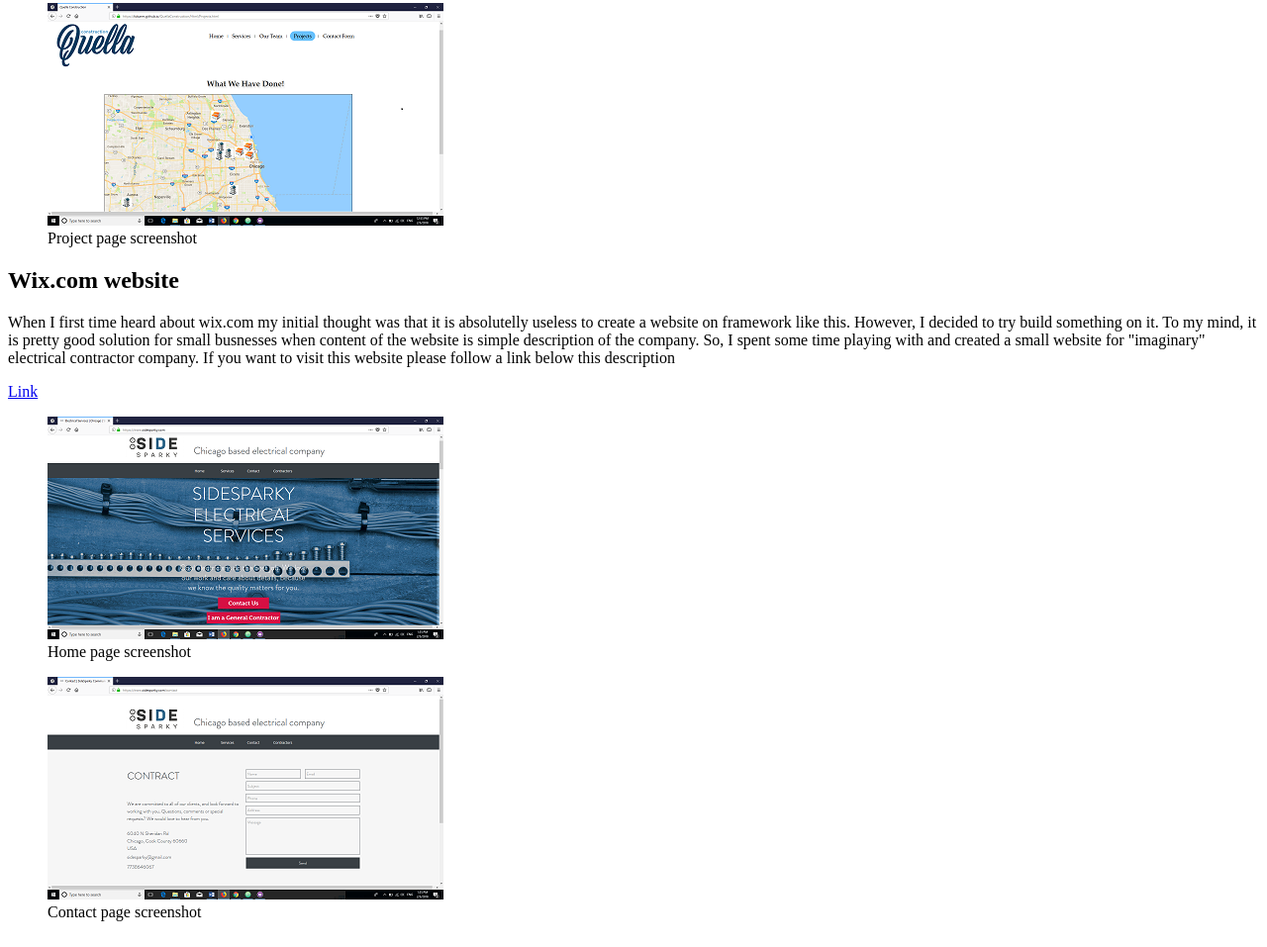
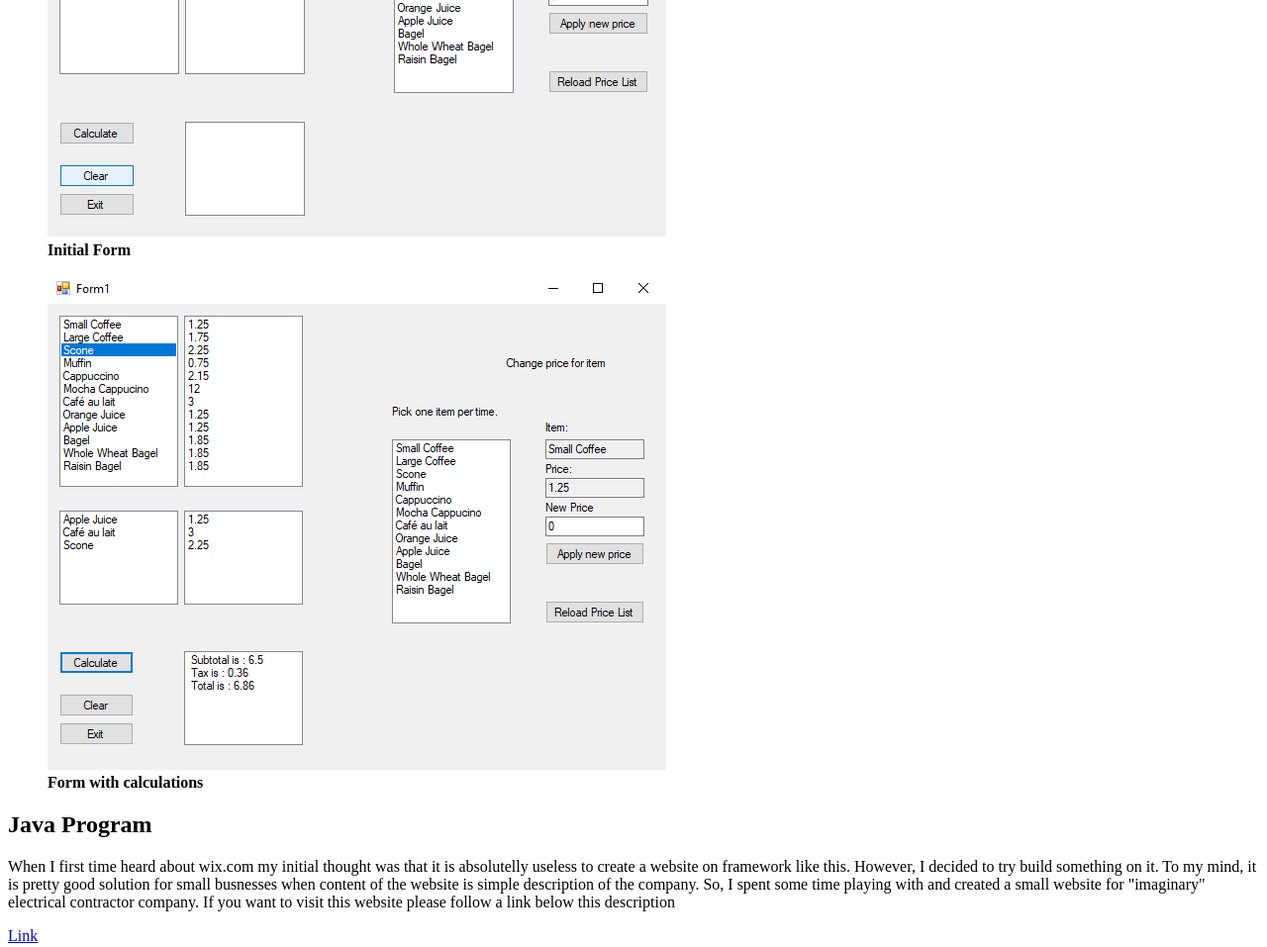
Before and after one commit to TokarM/Project, a plain HTML site: page myPrograms.html in a window 1280 px wide. Shown: the part 727-1684 px from the top of the page at 99% size. Drawn offline with Linux system fonts and the light colour scheme.

Commit message:
Add pictures to myPrograms page

```diff
--- a/myPrograms.html
+++ b/myPrograms.html
@@ -23,7 +23,7 @@
   I would say ".NET Framework and Java programming language are my best friends".
   Right after this introduction you will find couple programs that I personally created .</p>
 
-  <h2>Hard coded website</h2>
+  <h2>Cafe Program for calculations (.NET C#)</h2>
   <p>I created this website on Introduction to Web Development course.
   One of my friend asked my to create this website for his company and I used it as my final project.
   This is a website for construction company and I tryed to put all necessary information about the company.
@@ -31,55 +31,55 @@
   you can follow the link under this description. </p>
   <a href="https://tokarm.github.io/QuellaConstruction/">Link</a>
 
-  <figure class="screenshot" aria-labelledby="homepage-screenshot-caption">
+  <figure class="screenshot" aria-labelledby="projectC#1-screenshot-caption">
 
-    <img src="../Project/Images/homePage.png" alt="Home page screenshot" />
+    <img src="../Project/Images/projectC2.png" alt="ProjectC#1 form screenshot" />
 
-    <figcaption id="homepage-screenshot-caption">
+    <figcaption id="projectC#1-screenshot-caption">
 
-    Home page screenshot
+    <b>Initial Form</b>
 
     </figcaption>
 
   </figure>
 
-  <figure class="screenshot" aria-labelledby="projectpage-screenshot-caption">
+  <figure class="screenshot" aria-labelledby="projectC#2-screenshot-caption">
 
-    <img src="../Project/Images/projectsPage.png" alt="Project page screenshot" />
+    <img src="../Project/Images/projectC1.png" alt="ProjectC#2 form screenshot" />
 
-    <figcaption id="projectpage-screenshot-caption">
+    <figcaption id="projectC#2-screenshot-caption">
 
-    Project page screenshot
+  <b>Form with calculations</b>
 
     </figcaption>
   </figure>
 
-  <h2>Wix.com website</h2>
+  <h2>Java Program</h2>
   <p> When I first time heard about wix.com my initial thought was that it is absolutelly useless to create a website on framework like this.
   However, I decided to try build something on it. To my mind, it is pretty good solution for small busnesses when content of the website is simple description of the company.
   So, I spent some time playing with and created a small website for "imaginary" electrical contractor company.
   If you want to visit this website please follow a link below this description </p>
   <a href="https://www.sidesparky.com/">Link</a>
 
-  <figure class="screenshot" aria-labelledby="homepageSparky-screenshot-caption">
+  <figure class="screenshot" aria-labelledby="excel-screenshot-caption">
 
-    <img src="../Project/Images/homePageSparky.png" alt="Home page Sparky screenshot" />
+    <img src="../Project/Images/projectJava2.png" alt="excel screenshot" />
 
-    <figcaption id="homepageSparky-screenshot-caption">
+    <figcaption id="excel-screenshot-caption">
 
-    Home page screenshot
+    <b>Excel File</b>
 
     </figcaption>
 
   </figure>
 
-  <figure class="screenshot" aria-labelledby="contactpageSparky-screenshot-caption">
+  <figure class="screenshot" aria-labelledby="projectJava-screenshot-caption">
 
-    <img src="../Project/Images/contactPageSparky.png" alt="Contact page screenshot" />
+    <img src="../Project/Images/projectJava1.png" alt="Eclipse console screenshot" />
 
-    <figcaption id="contactpageSparky-screenshot-caption">
+    <figcaption id="projectJava2-screenshot-caption">
 
-    Contact page screenshot
+    <b>Eclipse console screenshot</b>
 
     </figcaption>
   </figure>
```
Also changed, not shown: myWebsites.html (+4 -4 lines), Images/projectC1.png (renamed from Images/projectC#1.png), Images/projectC2.png (renamed from Images/projectC#2.png).
